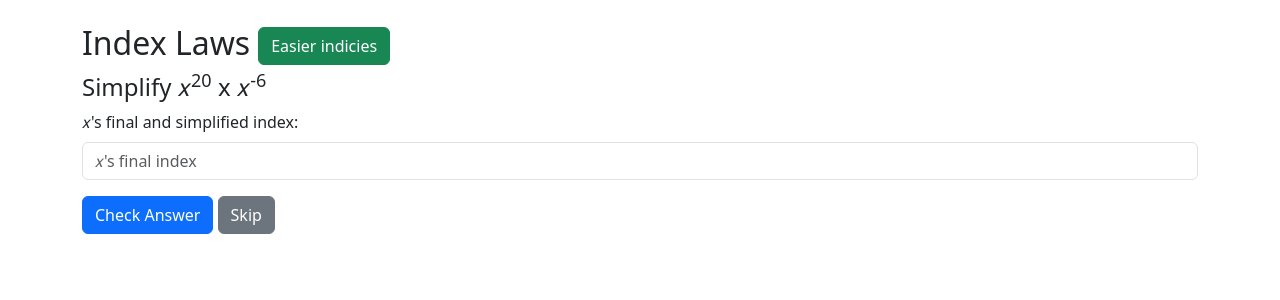
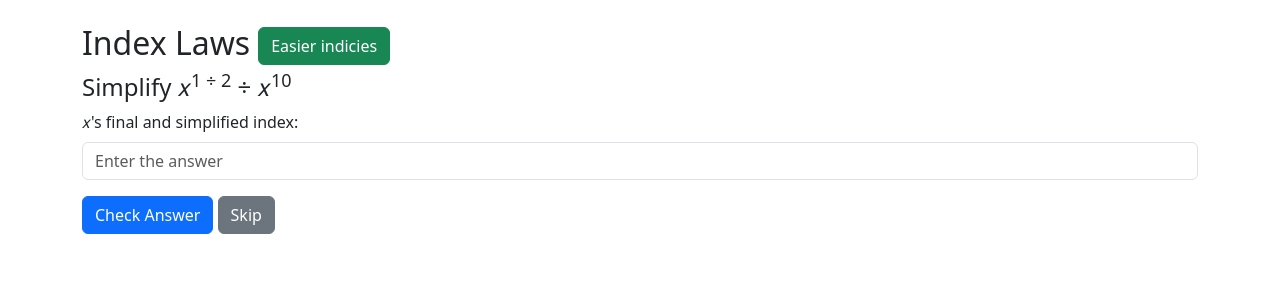
Before and after one commit to HariharRengan/maths-game, a Flask app: page /index-laws/1 in a window 1280 px wide. Shown: the part 56-356 px from the top of the page. Run offline with Flask 3, Linux system fonts and the light colour scheme; some libraries are stand-ins or nearby versions.

Commit message:
Fully completed Indices

```diff
--- a/app.py
+++ b/app.py
@@ -432,18 +432,27 @@ def indexm():
 @app.route('/index-laws/<diff>')
 def indlaws(diff):
     session['page'] = f'/index-laws/{diff}'
-    op = random.choice(['÷', 'x'])
-    a = random.randint(-10, 20)
-    b = random.randint(-10, 20)
-    if not int(diff) or random.choice([0, 1]):
-        if op == '÷':
-            ans = a - b
+    x = random.randint(1, 100)
+    if x < 5:
+        a = 0
+        ans = 1
+        d = True
+        op = ''
+        b = ''
+    else:
+        op = random.choice(['÷', 'x'])
+        a = random.randint(-10, 20)
+        b = random.randint(-10, 20)
+        if not int(diff) or random.choice([0, 1]):
+            if op == '÷':
+                ans = a - b
+            else:
+                ans = a + b
         else:
-            ans = a + b
-    else:
-        ans = round(((a * b) + 1) / a if op != '÷' else (1 - (a * b)) / a, 3)
-        a = '1 ÷ ' + str(a)
-    return render_template('indexlaw.html', a = a, b = b, ans = ans, op = op, diff = diff)
+            ans = round(((a * b) + 1) / a if op != '÷' else (1 - (a * b)) / a, 3)
+            a = '1 ÷ ' + str(a)
+        d = False
+    return render_template('indexlaw.html', a = a, b = b, ans = ans, op = op, diff = diff, d = d)
 
 if __name__ == '__main__':
     app.run(debug=True)
--- a/templates/indexlaw.html
+++ b/templates/indexlaw.html
@@ -61,12 +61,16 @@
     <h2>Index Laws{% if diff == '0' %}<a href="/index-laws/1" class="btn btn-danger mx-2">Difficult indicies</a>{% else %}<a href="/index-laws/0" class="btn btn-success mx-2">Easier indicies</a>{% endif %}</h2>
     <div style="overflow: nowrap;">
       <h4>
+        {% if d %}
+        What is 𝑥<sup>0</sup>
+        {% else %}
         Simplify 𝑥<sup>{{a}}</sup> {{op}} 𝑥<sup>{{b}}</sup>
+        {% endif %}
     </h4>
       </div>
     <div class="form-group">
-      <label for="numerator">𝑥's final and simplified index:</label>
-      <input type="text" class="form-control" id="numerator" placeholder="𝑥's final index">
+      <label for="numerator">{% if d %}Enter the value of the expression:{% else %}𝑥's final and simplified index:{% endif %}</label>
+      <input type="text" class="form-control" id="numerator" placeholder="Enter the answer">
     </div>
     <div class="form-group">
       <button type="button" class="btn btn-primary" onclick="checkAnswer()">Check Answer</button>
--- a/templates/score.html
+++ b/templates/score.html
@@ -107,7 +107,8 @@
     <div id="bing3">
         <h2>Number of skips</h2>
         <h3></h3>
-      </div>
+    </div>
+    <a href="/" class="btn btn-success">Play again</a>
     <!-- <footer class="footer bg-light">
       <div class="container">
         <div class="row">
```
